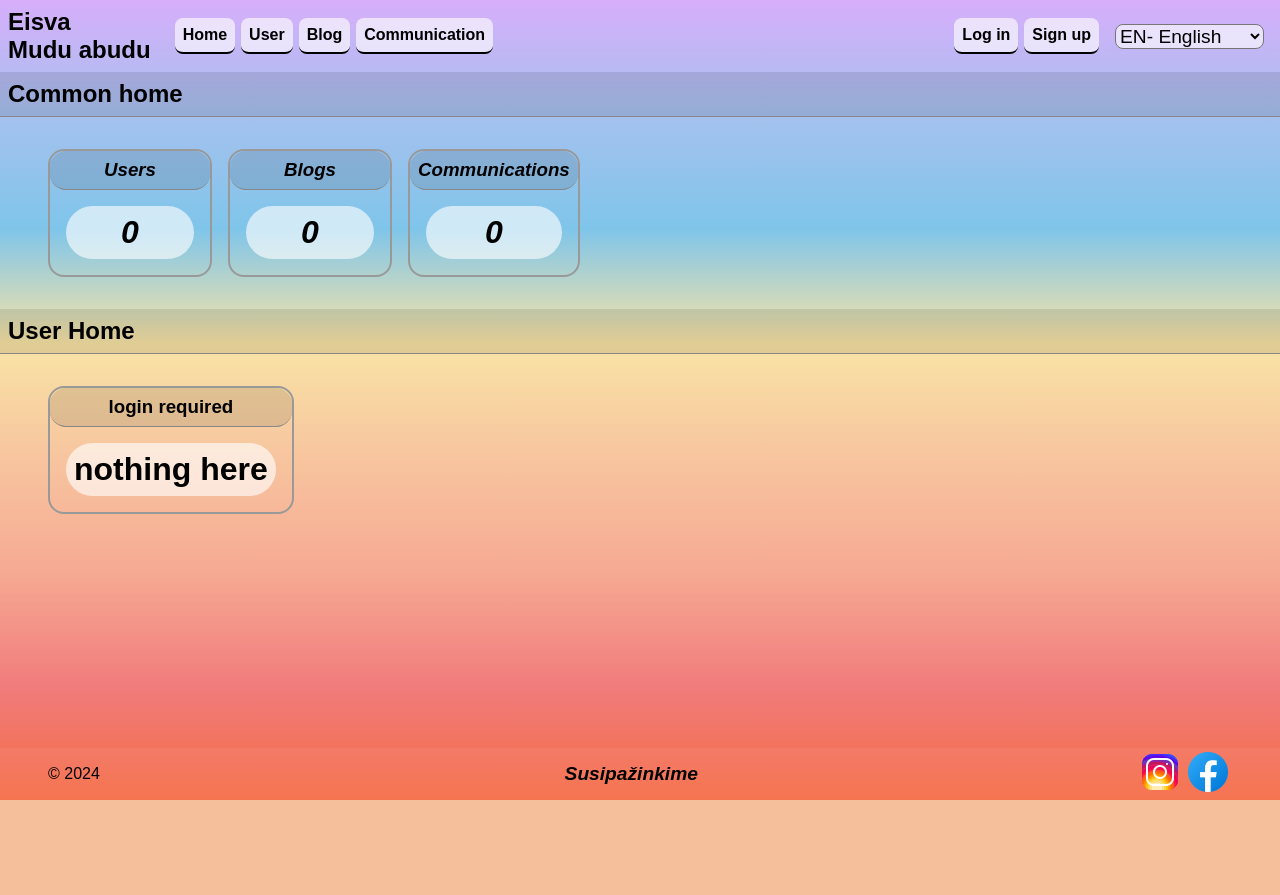
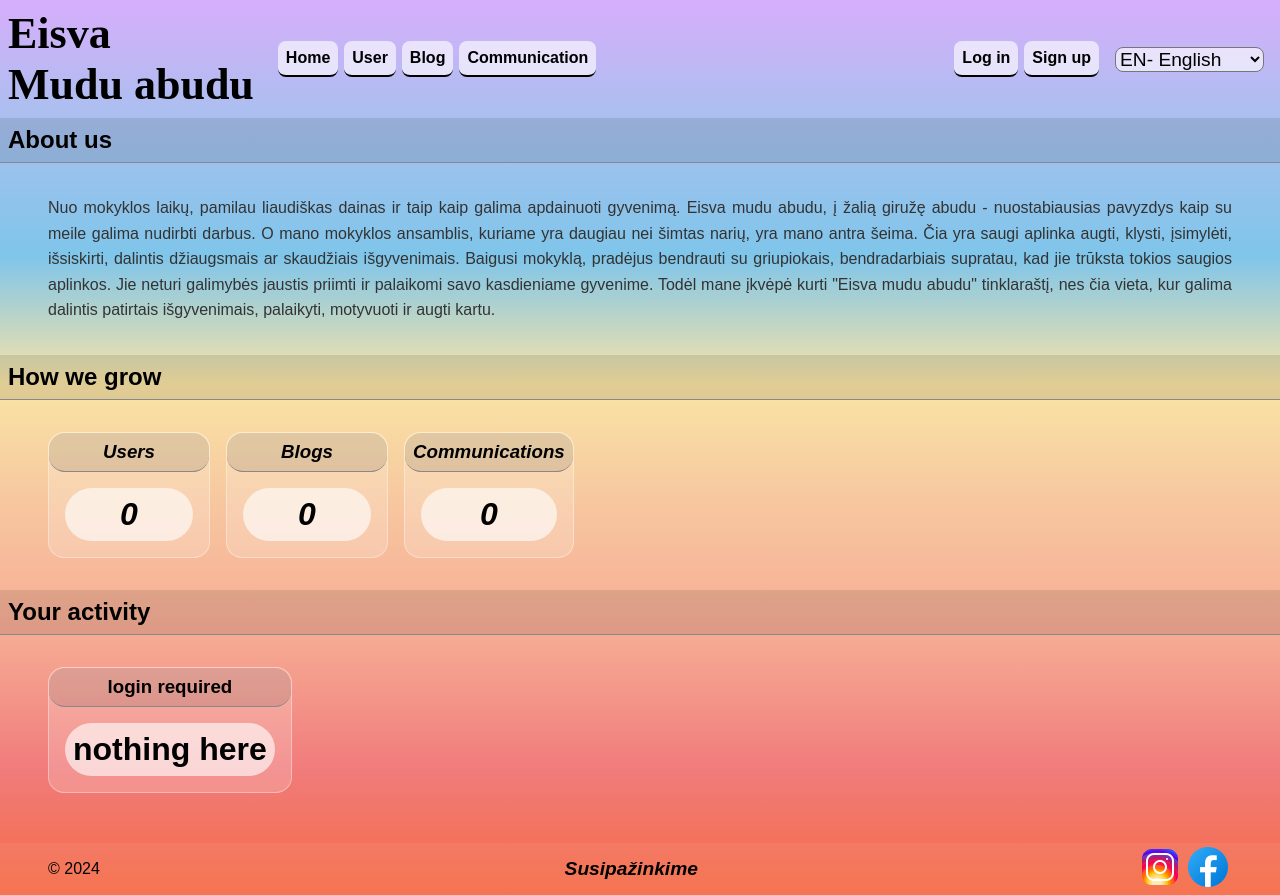
Before and after one commit to Jolitaviso/eisva, a Django app: page / in a window 1280 px wide. Before the commit the page ends 800 px from the top, so only its background shows below. Run offline with Django 5.2, Linux system fonts and the light colour scheme; data that the repository does not hold is empty.

Commit message:
user aprašymas, pagrindinis puslapis, pakeičiau foto, kai vartotojas tik susikuria acounta būtų pridėta

```diff
--- a/blog/communication/static/css/style.css
+++ b/blog/communication/static/css/style.css
@@ -267,8 +267,9 @@ ul.home {
 
 ul.home li {
     display: inline-block;
-    border: 2px solid #999999;
+    border: 1px solid #ffffff5f;
     border-radius: 1rem;
+    background: #ffffff2f;
 }
 
 ul.home li h3 {
--- a/blog/communication/templates/base.html
+++ b/blog/communication/templates/base.html
@@ -13,7 +13,7 @@
 </head>
 <body>
     <header>
-        <span class="logo">
+        <span style="font-family: chiller; font-size: 44px;" class="logo">
             <span class="eisva">Eisva</span><br><span class="mudu-abudu">Mudu abudu</span>
         </span>
         <ul class="nav">
--- a/blog/communication/templates/communication/blog_detail.html
+++ b/blog/communication/templates/communication/blog_detail.html
@@ -1,5 +1,5 @@
 {% extends "base.html" %}{% load i18n %}
-{% block title %}{{ blog.name }} | {{ block.super }}{% endblock title %}
+{% block title %}{{ blog.name }} {{ block.super }}{% endblock title %}
 {% block content %}
 <h1>{{ blog.name }}</h1>
 <div>{% trans "owner" %}: <a href="{% url "user_detail" blog.owner.username %}">{{ blog.owner }}</a></div>
--- a/blog/communication/templates/communication/blog_update.html
+++ b/blog/communication/templates/communication/blog_update.html
@@ -1,5 +1,5 @@
 {% extends "base.html" %}{% load i18n %}
-{% block title %}{% trans "editing"|capfirst %} {{ blog.name }} | {{ block.super }}{% endblock title %}
+{% block title %}{% trans "editing"|capfirst %} {{ blog.name }} {{ block.super }}{% endblock title %}
 {% block content %}
 <h1>{% trans "editing blog"|capfirst %} {{ blog.name }}</h1>
 <form method="post" action="{{ request.path }}">
--- a/blog/communication/templates/communication/communication_detail.html
+++ b/blog/communication/templates/communication/communication_detail.html
@@ -1,5 +1,5 @@
 {% extends "base.html" %}{% load static i18n %}
-{% block title %}{{ block.super }} | {{ communication }}{% endblock title %}
+{% block title %}{{ communication }} {{ block.super }} {% endblock title %}
 {% block content %}
 <div style="text-align: left;"> <h1><a href="{% url "blog_detail" communication.blog.pk  %}">{{ communication.blog }}</a><br>{{ communication.name }}</h1>
 <p>{% trans "owner" %}: <a href="{% url "user_detail" communication.owner.username %}">{{ communication.owner }}</a></p>
--- a/blog/communication/templates/communication/index.html
+++ b/blog/communication/templates/communication/index.html
@@ -1,6 +1,16 @@
 {% extends "base.html" %}{% load static i18n %}
 {% block content %}
-<h2>{% trans "common home"|capfirst %}</h2>
+<h2>{% trans "about us"|capfirst %}</h2>
+<p style="font-family: sans-serif; font-size: 16px; line-height: 1.6; color: #333333; text-align: justify;">
+    Nuo mokyklos laikų, pamilau liaudiškas dainas ir taip kaip galima apdainuoti gyvenimą.
+    Eisva mudu abudu, į žalią giružę abudu - nuostabiausias pavyzdys kaip su meile galima nudirbti darbus.
+    O mano mokyklos ansamblis, kuriame yra daugiau nei šimtas narių, yra mano antra šeima.
+    Čia yra saugi aplinka augti, klysti, įsimylėti, išsiskirti, dalintis džiaugsmais ar skaudžiais išgyvenimais.
+    Baigusi mokyklą, pradėjus bendrauti su griupiokais, bendradarbiais supratau, kad jie trūksta tokios saugios aplinkos.
+    Jie neturi galimybės jaustis priimti ir palaikomi savo kasdieniame gyvenime.
+    Todėl mane įkvėpė kurti "Eisva mudu abudu" tinklaraštį, nes čia vieta, kur galima dalintis patirtais išgyvenimais, palaikyti, motyvuoti ir augti kartu.
+</p>
+<h2>{% trans "how we grow"|capfirst %}</h2>
 <!--<ul class="home">
     {% for metric in common_home %}
     <li>{% if metric.2 %}<a href="{{ metric.2}}">{% endif %}
@@ -19,7 +29,7 @@
     </li>
     {% endfor %}
 </ul>
-<h2>{% trans "user home"|title %}</h2>
+<h2>{% trans "your activity"|capfirst %}</h2>
 <ul class="home">
     {% for metric in user_home %}
     <li>{% if metric.2 %}<a href="{{ metric.2}}">{% endif %}
--- a/blog/user_profile/templates/user_profile/user_blogs.html
+++ b/blog/user_profile/templates/user_profile/user_blogs.html
@@ -1,7 +1,7 @@
 {% extends "base.html" %}{% load i18n %}
-{% block title %}{% trans "user's blogs"|capfirst %} | {{ object }} | {{ block.super }}{% endblock title %}
+{% block title %} {{ object }} {{ block.super }}{% endblock title %}
 {% block content %}
-    <h1>{% trans "user's blogs"|capfirst %} - {{ object }}</h1>
+<h1>{% trans "user's blogs"|capfirst %} {{ object.username }}</h1>
     {% if user_blogs %}
         <ul>
             {% for blog in user_blogs %}
@@ -9,6 +9,6 @@
             {% endfor %}
         </ul>
     {% else %}
-        <p>{% trans "This user has no blogs yet." %}</p>
+        <p>{% trans "this user has no blogs yet."|capfirst %}</p>
     {% endif %}
 {% endblock content %}
--- a/blog/user_profile/templates/user_profile/user_list.html
+++ b/blog/user_profile/templates/user_profile/user_list.html
@@ -11,9 +11,10 @@
                     {% else %}
                     <img src="{% static 'img/default_profile_picture.jpg' %}" alt="{% trans "no profile picture"|title %}"  style="border-radius: 50%; width: 300px; height: 300px; object-fit: cover; margin-right: 10px;"class="no-profile-picture">
                     {% endif %}
-                <h2>{{ user.username }}</h2>
+                <h3 style="border-radius: 1rem; text-align: center; ">{{ user.username }}</h3>
             </a></a>
-            <a href="{% url 'message_create' %}?receiver={{ user.username }}" class="create-message">create message</a>
+            <p style="text-align: center;" >{{user.first_name}} {{user.last_name}}</p>
+            <a href="{% url 'message_create' %}?receiver={{ user.username }}" class="create-message">{% trans "create message"|capfirst %}</a>
         </div>
         {% empty %}
         <p>{% trans "no users found." %}</p>
```
Also changed, not shown: blog/user_profile/templates/user_profile/user_detail_current.html (+8 -6 lines), blog/communication/static/img/default_profile_picture.jpg.
